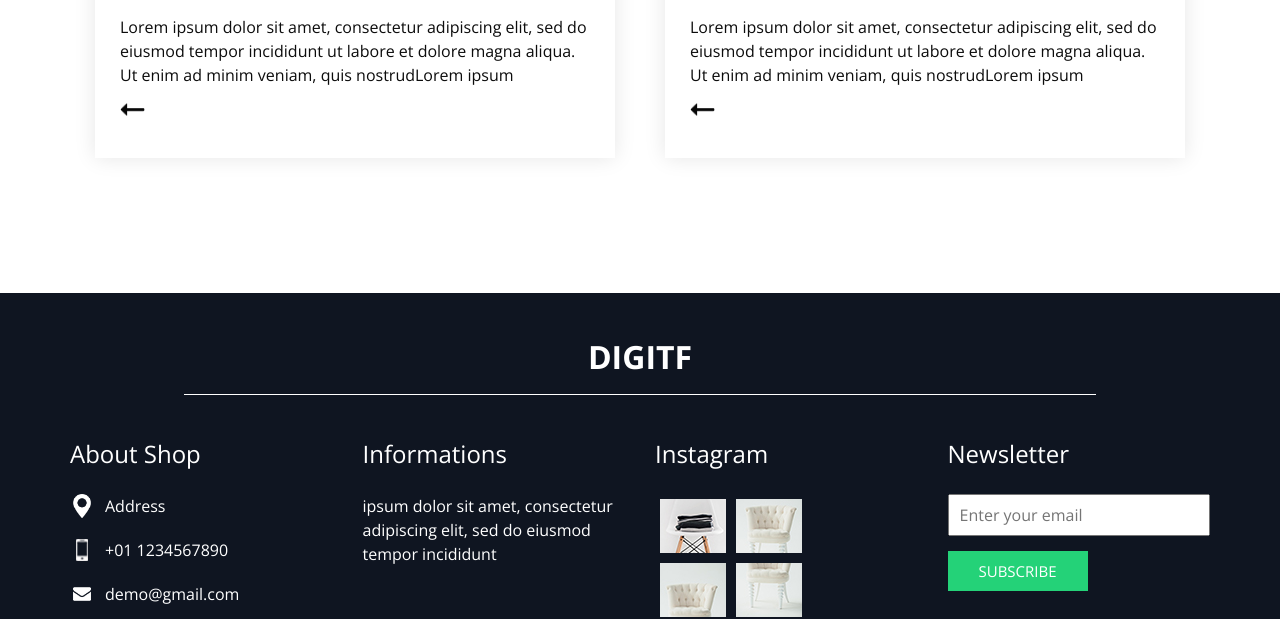
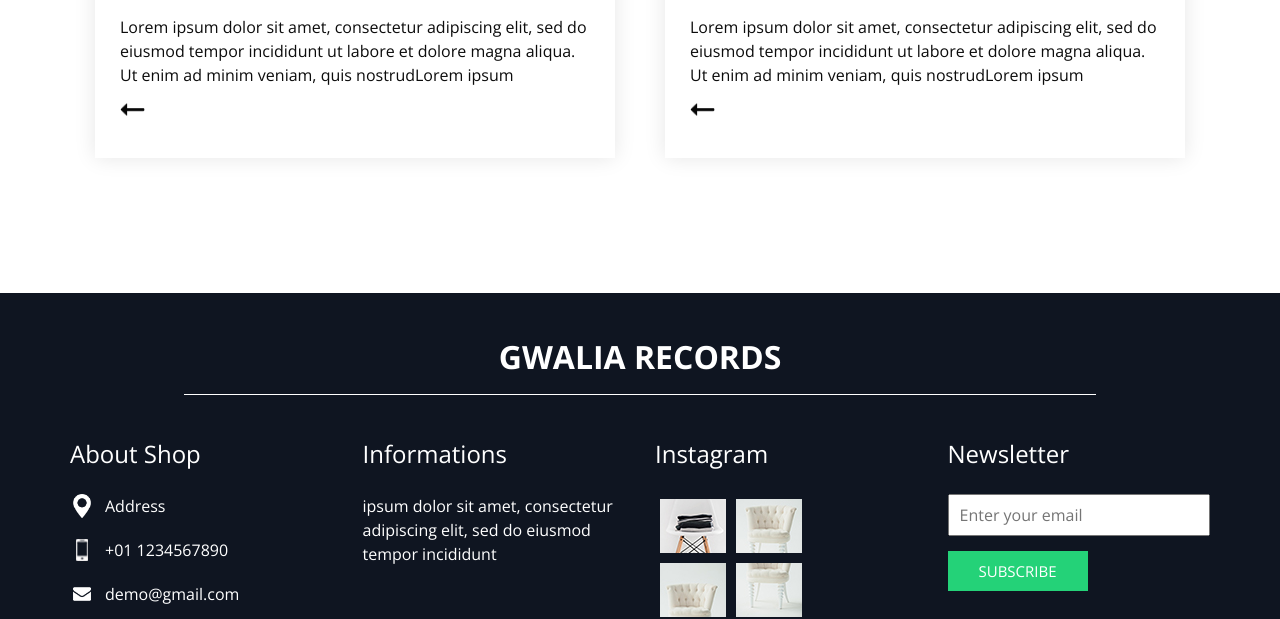
Before and after one commit to kirupan10/GwaliaRecords, a plain HTML site: page index.html in a window 1280 px wide. Shown: the part 4278-4897 px from the top of the page. Drawn offline with nearby package versions, Linux system fonts and the light colour scheme.

Commit message:
11.06.2023.2.15.56

```diff
--- a/index.html
+++ b/index.html
@@ -12,7 +12,7 @@
   <meta name="description" content="" />
   <meta name="author" content="" />
 
-  <title>Digitf</title>
+  <title>Gwalia Records</title>
 
   <!-- slider stylesheet -->
   <link rel="stylesheet" type="text/css"
@@ -690,7 +690,7 @@
     <div class="container">
       <div class="info_logo">
         <h2>
-          Digitf
+          Gwalia Records
         </h2>
       </div>
       <div class="row">
```
Also changed, not shown: contact.html (+2 -2 lines), furniture.html (+2 -2 lines), shop.html (+2 -2 lines).
